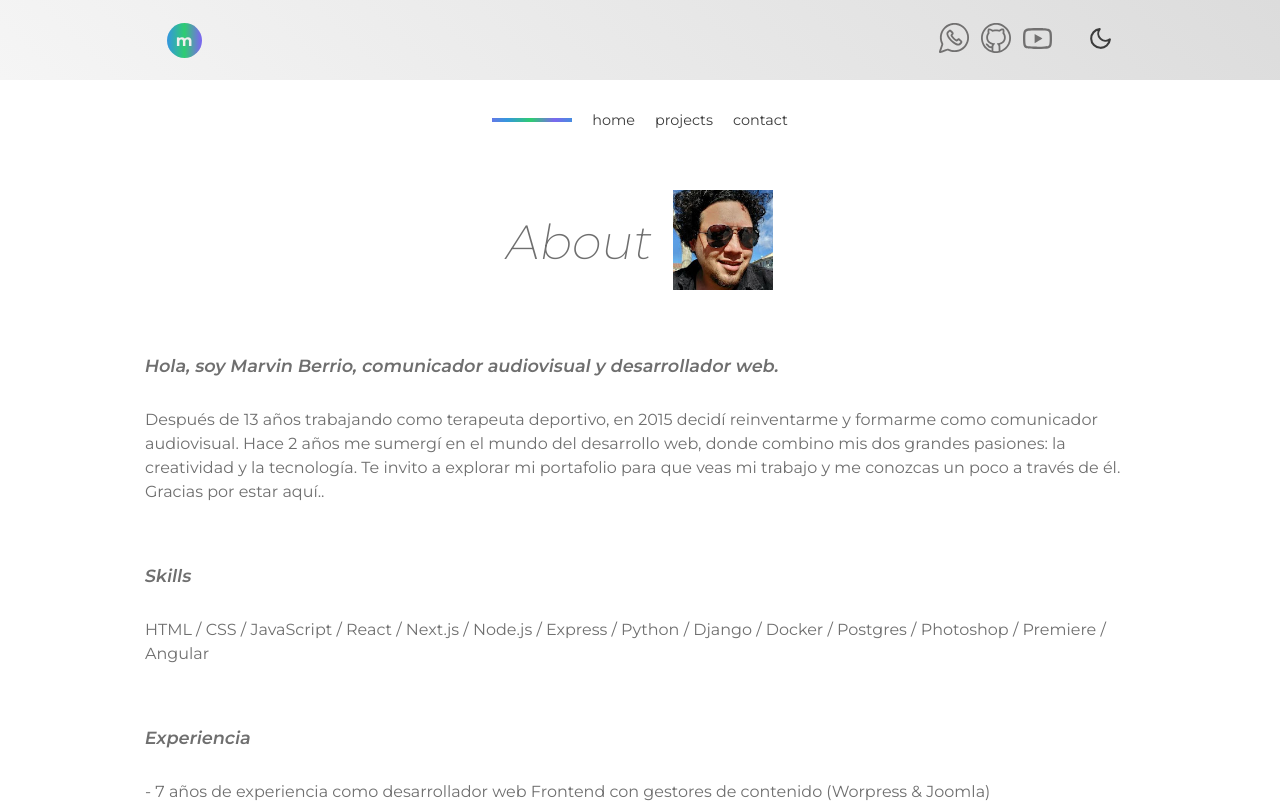
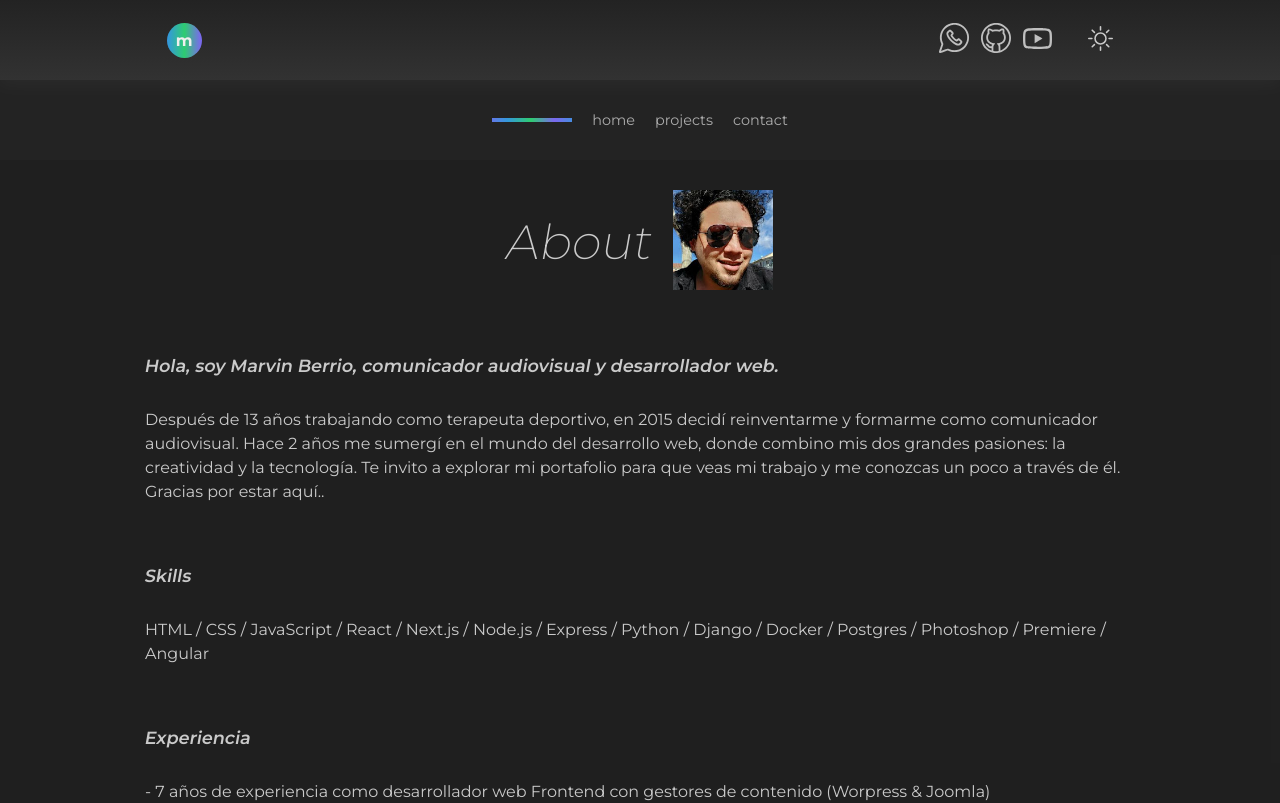
Before and after one commit to marvinccp/portfolio1, a Next.js app: page /about in a window 1280 px wide. Shown: the top 803 px of the page. Built offline with nearby package versions, Linux system fonts and the light colour scheme.

Commit message:
Dark theme probe

```diff
--- a/src/app/layout.js
+++ b/src/app/layout.js
@@ -2,6 +2,7 @@ import Header from "@/components/header/Header";
 import "./globals.css";
 import { Inter, Lato, Montserrat } from "next/font/google";
 import Footer from "@/components/footer/Footer";
+import { Providers } from "@/components/darkmode/Provider";
 const inter = Inter({
   subsets: ["latin"],
   variable: "--font-inter",
@@ -35,10 +36,12 @@ export default function RootLayout(props) {
       `}
     >
       <body>
+        <Providers>
           {props.modal}
           <Header />
           {props.children}
           <Footer />
+        </Providers>
       </body>
     </html>
   );
--- /dev/null
+++ b/src/components/darkmode/Provider.jsx
@@ -0,0 +1,12 @@
+// app/providers.tsx
+"use client";
+
+import { ThemeProvider as NextThemesProvider } from "next-themes";
+
+export function Providers({ children }) {
+  return (
+      <NextThemesProvider attribute="class" defaultTheme="dark">
+        {children}
+      </NextThemesProvider>
+  );
+}
--- /dev/null
+++ b/src/components/darkmode/ProviderSwitcher.jsx
@@ -0,0 +1,50 @@
+// app/components/ThemeSwitcher.tsx
+"use client";
+
+import { useTheme } from "next-themes";
+import { useEffect, useState } from "react";
+import { motion } from 'framer-motion'
+import { FiMoon } from "react-icons/fi";
+import { BsSun } from "react-icons/bs";
+export function ThemeSwitcher() {
+  const [mounted, setMounted] = useState(false);
+  const { theme, setTheme } = useTheme('light');
+
+  useEffect(() => {
+    setMounted(true);
+    document.body.setAttribute("data-theme", theme);
+  }, [theme]);
+
+  if (!mounted) return null;
+
+  const dark = (e) =>{
+    e.preventDefault()
+setTheme("dark");
+  }
+
+
+  return (
+
+     <motion.div
+      whileHover={{ scale: 1.1 }}
+      transition={{ type: "spring", stiffness: 500, damping: 20 }}
+      style={{
+        marginLeft: "30px",
+      }}
+    >
+      {theme === "dark" ? (
+        <BsSun
+          size={25}
+          style={{ color: "rgb(202, 202, 202)", cursor: "pointer" }}
+          onClick={() => setTheme("light")}
+        />
+      ) : (
+        <FiMoon
+          style={{ color: "rgb(60, 60, 60)", cursor: "pointer" }}
+          onClick={dark}
+          size={25}
+        />
+      )}
+    </motion.div>
+  );
+}
--- a/src/components/darkmode/useTheme.js
+++ b/src/components/darkmode/useTheme.js
@@ -2,9 +2,9 @@ import { useEffect, useState } from "react";
 
 export const useTheme = () => {
   const initialState =
-    typeof window !== "undefined" ? localStorage.getItem("theme") : "";
+    typeof window !== "undefined" ? localStorage.getItem("theme") : "light";
 
-  const [theme, setTheme] = useState(initialState);
+  const [theme, setTheme] = useState(initialState || "light");
 
   const light = () => {
     setTheme("light");
--- a/src/components/header/Header.jsx
+++ b/src/components/header/Header.jsx
@@ -5,7 +5,9 @@ import React from "react";
 import styles from "./header.module.css";
 import ImageLayout from "../Image";
 import { motion } from "framer-motion";
-import { ThemeSwitcher } from '../darkmode/ThemeSwitcher';
+// import { ThemeSwitcher } from '../darkmode/ThemeSwitcher';
+import { ThemeSwitcher } from "../darkmode/ProviderSwitcher";
+
 
 const Header = () => {
   return (
```
Lines whose indentation alone changed are shown as unchanged.
